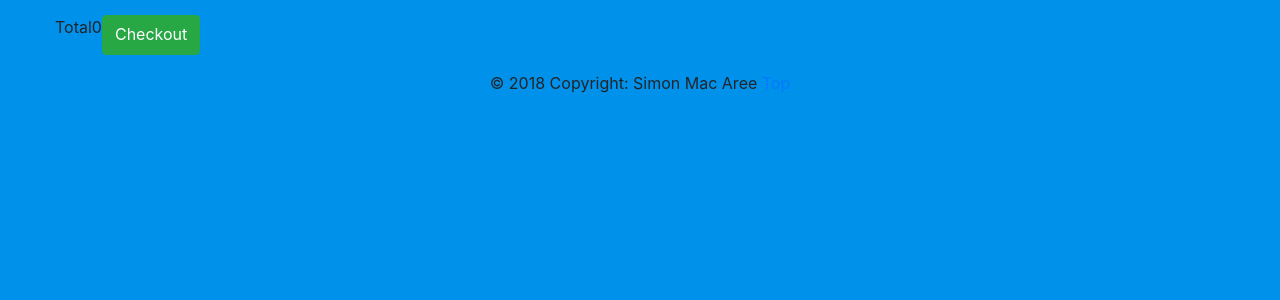
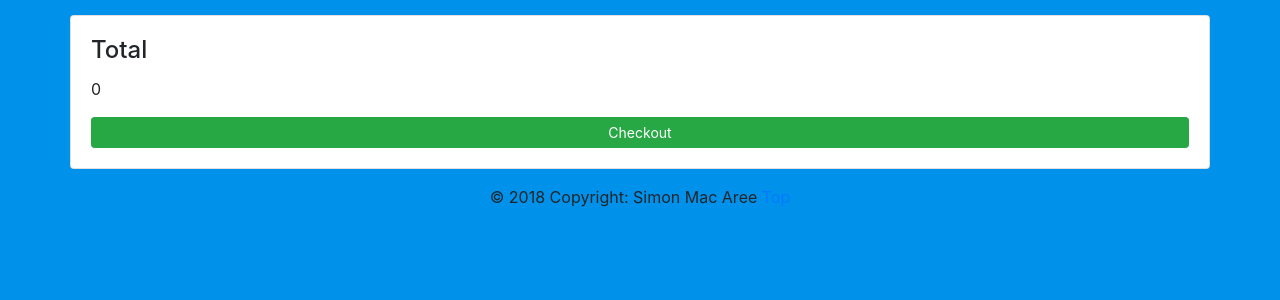
Before and after one commit to Code-Institute-Submissions/bug_killer, a Django app: page /cart/ in a window 1280 px wide. Shown: the part 56-356 px from the top of the page. Run offline with Django 3.2, Linux system fonts and the light colour scheme; some libraries are stand-ins or nearby versions.

Commit message:
correcting allowed hosts on setting. Changing the style of cart, checkout and posts.

```diff
--- a/bug/settings.py
+++ b/bug/settings.py
@@ -29,8 +29,8 @@ SECRET_KEY = os.environ.get('SECRET_KEY')
 # SECURITY WARNING: don't run with debug turned on in production!
 DEBUG = True
 
-ALLOWED_HOSTS = [os.environ.get('C9_HOSTNAME',
-                'bug-killer-app.herokuapp.com'),]
+ALLOWED_HOSTS = [os.environ.get('C9_HOSTNAME'),
+                'bug-killer-app.herokuapp.com']
 
 
 # Application definition
--- a/cart/templates/cart.html
+++ b/cart/templates/cart.html
@@ -4,9 +4,8 @@
 {% block content %}
 <div class="row row-flex">
     {% for item in cart_items %}
-    <div class="col-xs-10 col-xs-offset-1 col-sm-offset-0 col-sm-6 col-md-4 display panel panel-display">
-        <div class="product" style="background-image: url('{{ media }}{{item.product.image}}')" ></div>
-
+    <div class="jumbotron">
+        <img src="{{ MEDIA_URL}}{{ product.image }}" class="img-fluid" alt="Sample image">
         <div class="caption">
             <h3>{{ item.product.name }}</h3>
             <p class="product-description">{{ item.product.description }}</p>
@@ -32,9 +31,9 @@
     </div>
 </div>
 {% endfor %}
-<div class="row">
-    <p>Total</p>
+<div class="card card-body">
+    <h4 class="card-title">Total</h4>
     <p><span class="glyhicon glyhicon-euro" aril-hidden="true"></span>{{ total }}</p>
-    <a href="{% url 'checkout' %}" class="btn btn-success" role="button"><span class="glyhicon glyhicon-ok-sign" aril-hidden="true"></span>Checkout</a>
+    <a href="{% url 'checkout' %}" class="btn btn-success btn-sm" role="button"><span class="glyhicon glyhicon-ok-sign" aril-hidden="true"></span>Checkout</a>
 </div>
 {% endblock %}
--- a/posts/templates/postdetail.html
+++ b/posts/templates/postdetail.html
@@ -8,8 +8,9 @@
                 <p><span class="boldtext">Published on:</span> {{ post.published_date }} </p>
                 <p><span class="boldtext">Views:</span> {{post.views}}</p>
                 <p><span class="boldtext">Tag:</span> {{ post.tag }}</p>
+                <hr>
                 <p><span class="boldtext">Status:</span> {{ post.status_options }}</p>
-                <hr>
+                <p><span class="boldtext">Comments:</span> {{ status.status.body }}</p>
                 <a href="{% url 'get_posts' %}" class="btn btn-default">Back To Blog</a>
                 <a href="{% url 'edit_post' post.id %}" class="btn btn-default">Edit Post</a>
             </div>
```
Also changed, not shown: checkout/templates/checkout.html (+13 -13 lines), posts/models.py (+1 -7 lines), media/img/simple_bug_two_3ZjS3D0.png (added), posts/migrations/0010_auto_20181011_1336.py (added), 1 other file.
